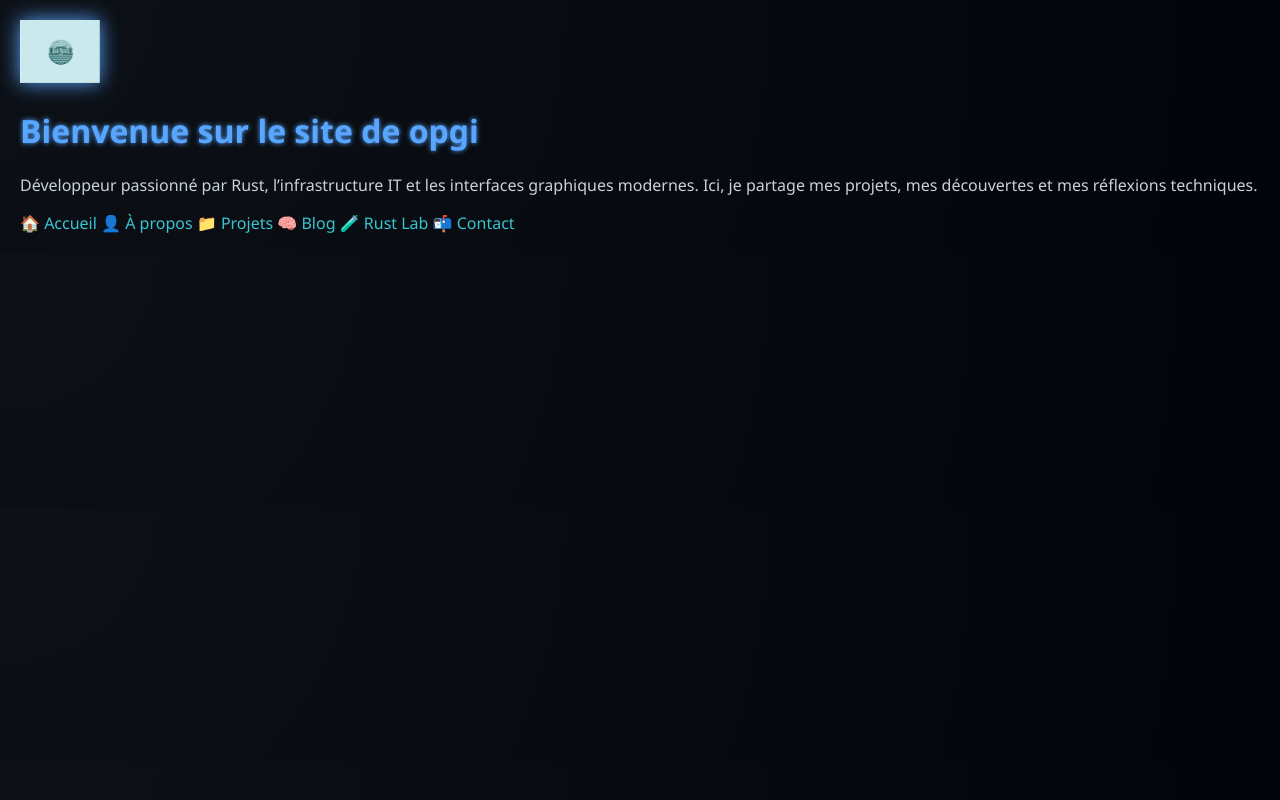
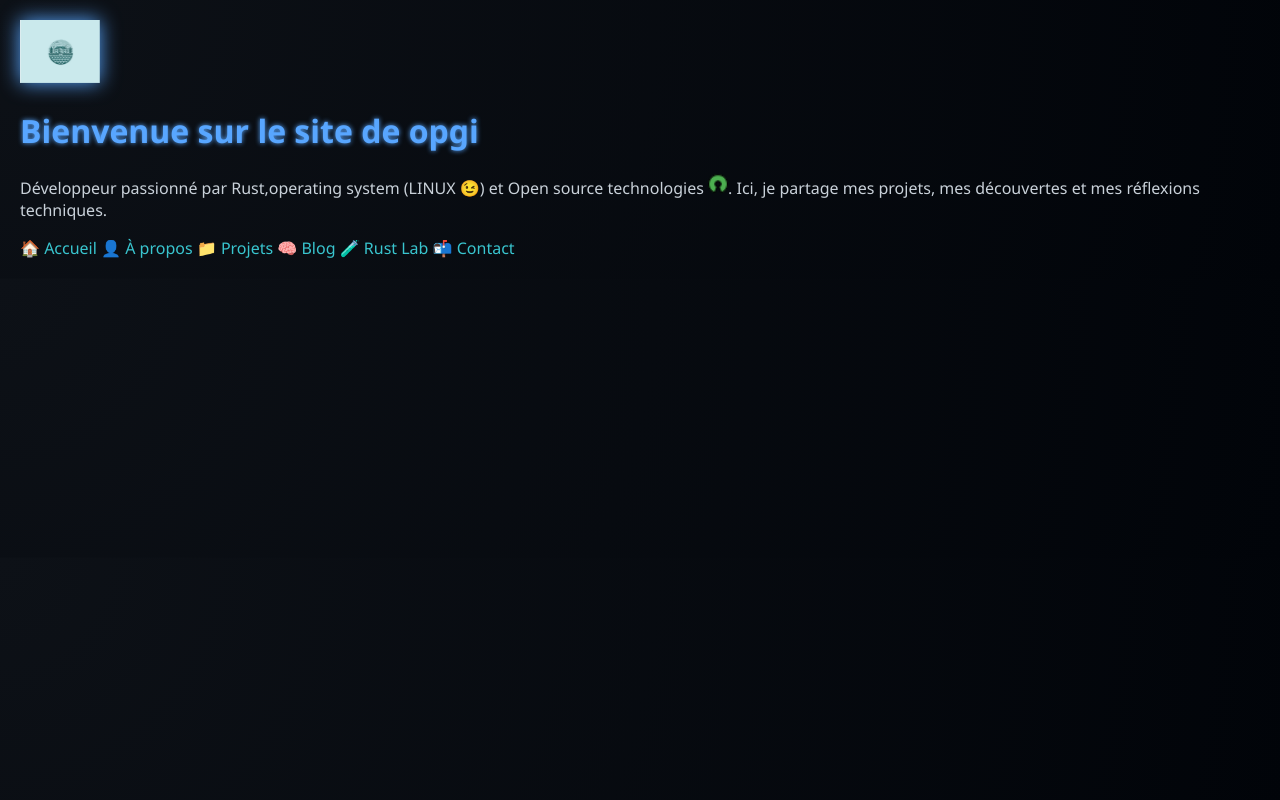
Before and after one commit to behililmoh/BEHILIL-MOHAMED-SALAH, a plain HTML site: page index.html in a window 1280 px wide. Drawn offline with Linux system fonts and the light colour scheme.

Commit message:
modifier index.html et ajouter logo opensource

```diff
--- a/index.html
+++ b/index.html
@@ -12,7 +12,7 @@
 
   <main>
     <h1>Bienvenue sur le site de opgi</h1>
-    <p>Développeur passionné par Rust, l’infrastructure IT et les interfaces graphiques modernes. Ici, je partage mes projets, mes découvertes et mes réflexions techniques.</p>
+    <p>Développeur passionné par Rust,operating system (LINUX 😉) et Open source technologies <img src="assets/open-source.png" alt="Logo de opgi" style="width: 20px; ">. Ici, je partage mes projets, mes découvertes et mes réflexions techniques.</p>
 <!--   <nav>
       <a href="projects.html">📁 Voir mes projets</a> |
       <a href="blog.html">🧠 Lire le blog</a> |
```
Also changed, not shown: assets/open-source.png (added).
